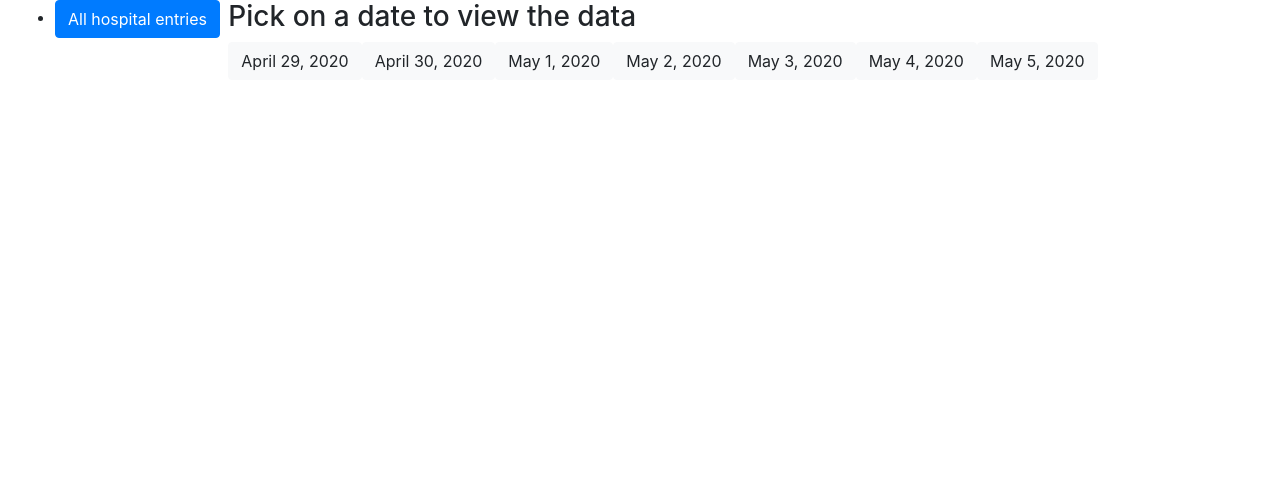
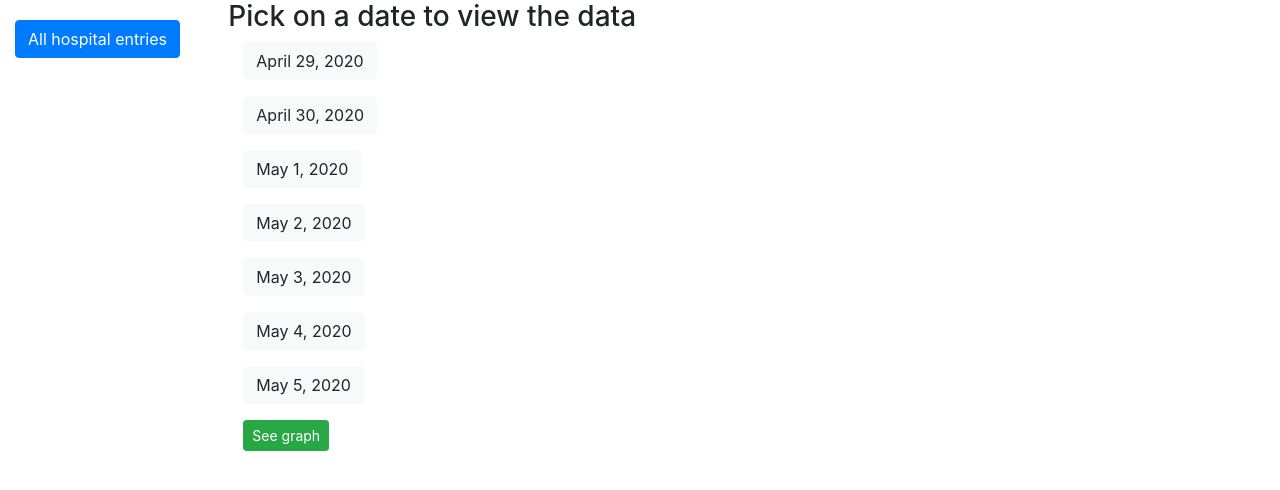
Before and after one commit to decareano/djangoApp207, a Django app: page /covidapp/hospitals/ in a window 1280 px wide. Shown: the top 490 px of the page. Run offline with Django 3.2, Linux system fonts and the light colour scheme; data comes from the database, SQL or seed files in the repository; some libraries are stand-ins or nearby versions.

Commit message:
added styles.css and see-graph btn

```diff
--- a/covidapp/admin.py
+++ b/covidapp/admin.py
@@ -1,5 +1,4 @@
 from django.contrib import admin
-
 from .models import Hospital
 
 # Register your models here.
--- /dev/null
+++ b/covidapp/static/css/styles.css
@@ -0,0 +1,5 @@
+.sidebar-nav {
+    margin-top: 20px;
+    padding: 0;
+    list-style: none;
+}
--- a/covidapp/templates/covidapp/hospital_list.html
+++ b/covidapp/templates/covidapp/hospital_list.html
@@ -5,14 +5,20 @@
 
 <div class="container">
     <div class="row">
-
+    </div>
 
 
       {% for instance in object_list %}
       <p><a class="btn btn-light" href='/covidapp/{{ instance.id }}'>{{ instance.date_time }}</a></p>
       {% endfor %}
+      <a href="/covidapp/hospital_chart_view" class="btn btn-success btn-sm"><i aria-hidden="true" class="fa fa-line-chart"></i> See graph</a>
+
+
       {% endblock %}
-      </div>
     </div>
 
+
+
+
+
 </div>
--- a/covidapp/views.py
+++ b/covidapp/views.py
@@ -85,22 +85,23 @@ def hospital_index_view(request):
 
 def hospital_chart_view(request):
     #Step 1: Create a DataPool with the data we want to retrieve.
+    #Step 1: Create a DataPool with the data we want to retrieve.
     hospitaldata = \
         DataPool(
            series=
             [{'options': {
-               'source': Hospital.objects.all()},
-              'terms': [
-                'date_time',
-                'tested_today']}
+              'source': Hospital.objects.all()},
+              'terms': [{'date_time': 'date_time', 'tested_today': 'tested_today'}]
+               }
              ])
+
 
     #Step 2: Create the Chart object
     cht = Chart(
             datasource = hospitaldata,
             series_options =
               [{'options':{
-                  'type': 'bar',
+                  'type': 'column',
                   'stacking': False},
                 'terms':{
                   'date_time': [
```
Also changed, not shown: 2 other files.
